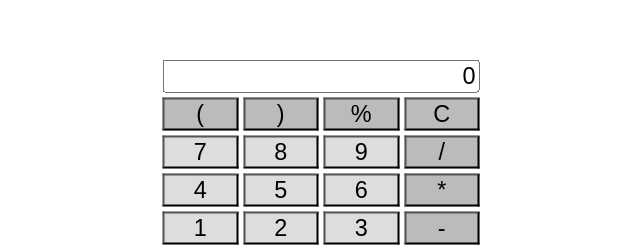
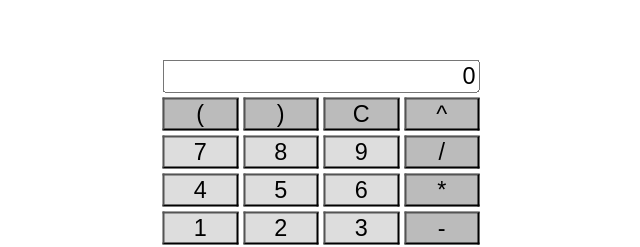
Before and after one commit to kwie98/calc, a website built with Vite: page index.html in a window 1280 px wide. Shown: the part 229-476 px from the top of the page, 319-959 px from the left. Built offline with nearby package versions, Linux system fonts and the light colour scheme.

Commit message:
Change % button to ^ button

```diff
--- a/index.html
+++ b/index.html
@@ -47,8 +47,8 @@
     <input id="display" value="0" />
     <button class="char gray">(</button>
     <button class="char gray">)</button>
-    <button class="char gray">%</button>
     <button id="delete">C</button>
+    <button class="char gray">^</button>
     <button class="char">7</button>
     <button class="char">8</button>
     <button class="char">9</button>
```
